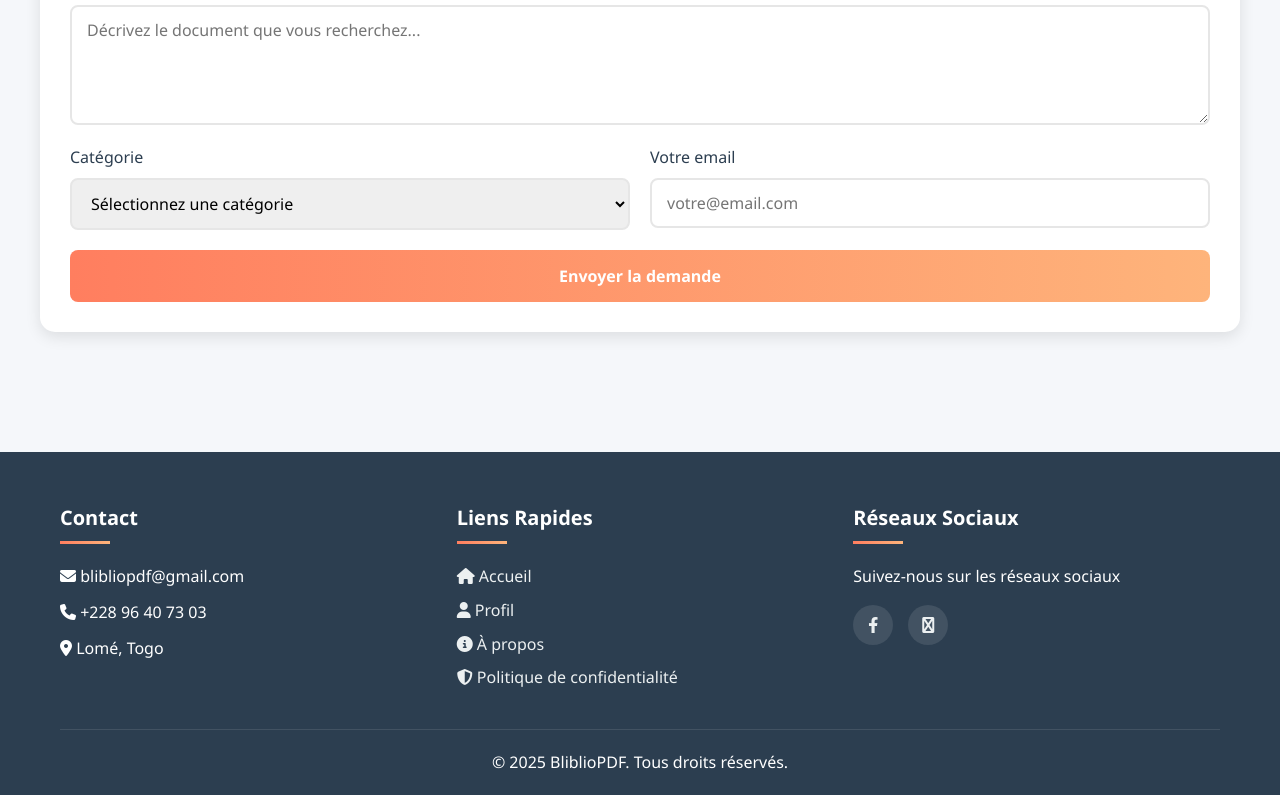
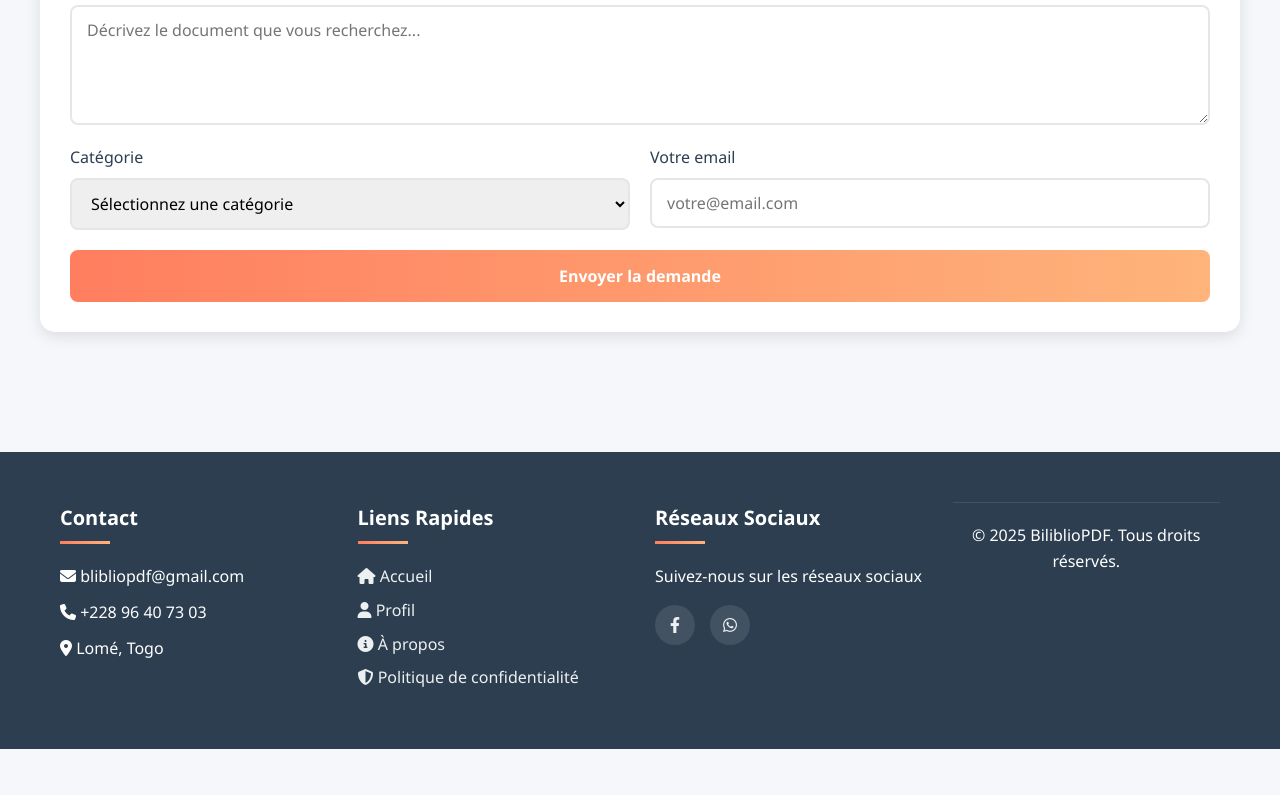
Before and after one commit to Saliou5/BiblioPDF, a plain HTML site: page index.html in a window 1280 px wide. Shown: the part 1116-1911 px from the top of the page. After the commit the page ends 1865 px from the top, so only its background shows below. Drawn offline with Linux system fonts and the light colour scheme.

Commit message:
index.html
Signed-off-by: Saliou5 <saliouwassiou5@gmail.com>

```diff
--- a/index.html
+++ b/index.html
@@ -241,12 +241,12 @@
      <p>Suivez-nous sur les réseaux sociaux</p>
      <div class="social-icons">
          <a href="#"><i class="fab fa-facebook-f"></i></a>
-                        <a href="https://whatsapp.com/channel/0029Vb6FtOE6buMDlKQXK40l"><i class="fas fa-whatsapp"></i></a>
+         <a href="https://whatsapp.com/channel/0029Vb6Ft0E6buMD1KQXK401"><i class="fab fa-whatsapp"></i></a>
      </div>
  </div>
-            </div>
+
  <div class="footer-bottom">
-                <p>&copy; 2025 BliblioPDF. Tous droits réservés.</p>
+     <p>&copy; 2025 BiliblioPDF. Tous droits réservés.</p>
             </div>
         </div>
     </footer>
```
Lines whose indentation alone changed are shown as unchanged.
